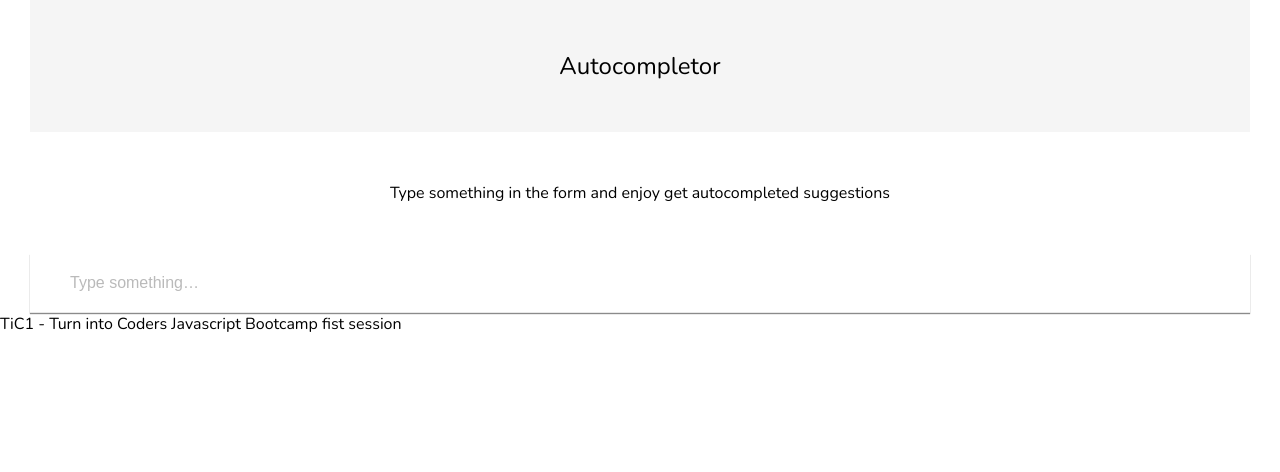
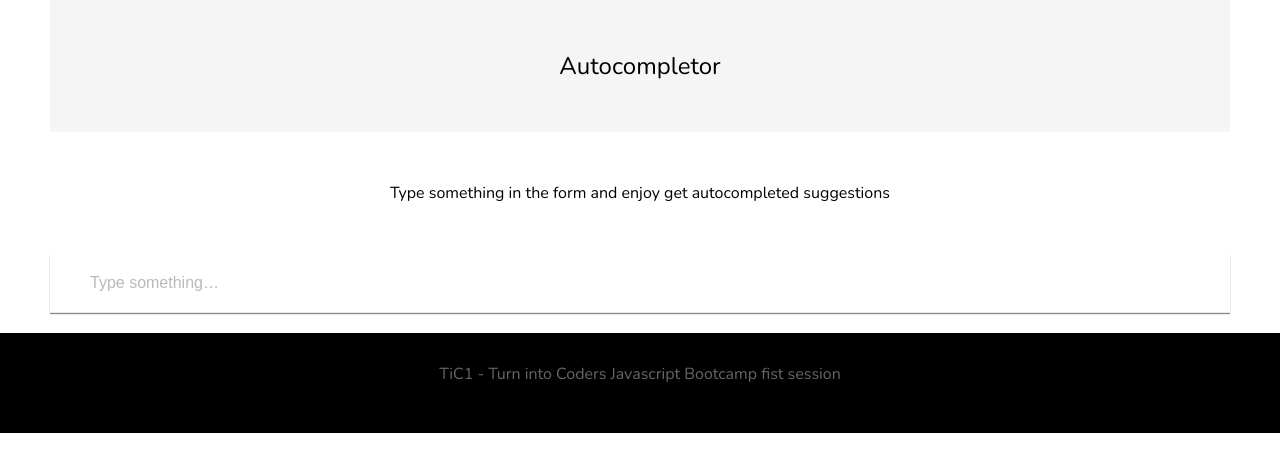
Before and after one commit to TiC-1/Week4_project_autocompleter, a website: page public/index.html in a window 1280 px wide. Drawn offline with nearby package versions, Linux system fonts and the light colour scheme.

Commit message:
clean frontend code and fix router.js error

```diff
--- a/public/style.css
+++ b/public/style.css
@@ -9,7 +9,7 @@ body {
 }
 
 .mainContainer {
-  margin: 0 30px;
+  margin: 0 50px;
 }
 
 .instruction {
@@ -66,4 +66,13 @@ body {
   color: #bababa;
 }
 
+footer {
+  text-align: center;
+  background-color: #000;
+  padding: 30px;
+  color: #666;
+  min-height: 100px;
+  margin-top: 20px;
+}
+
 @media (min-width: 768px) {}
--- a/src/router.js
+++ b/src/router.js
@@ -9,7 +9,7 @@ function router(request, response) {
   } else if (endpoint === "/search") {
     response.end(JSON.stringify(["a", "b", "c", "d", "f", "a", "b", "c", "d", "f"]));
   } else {
-    handler.assets(request, response);
+    staticHandler.assets(request, response);
 
   }
 
```
